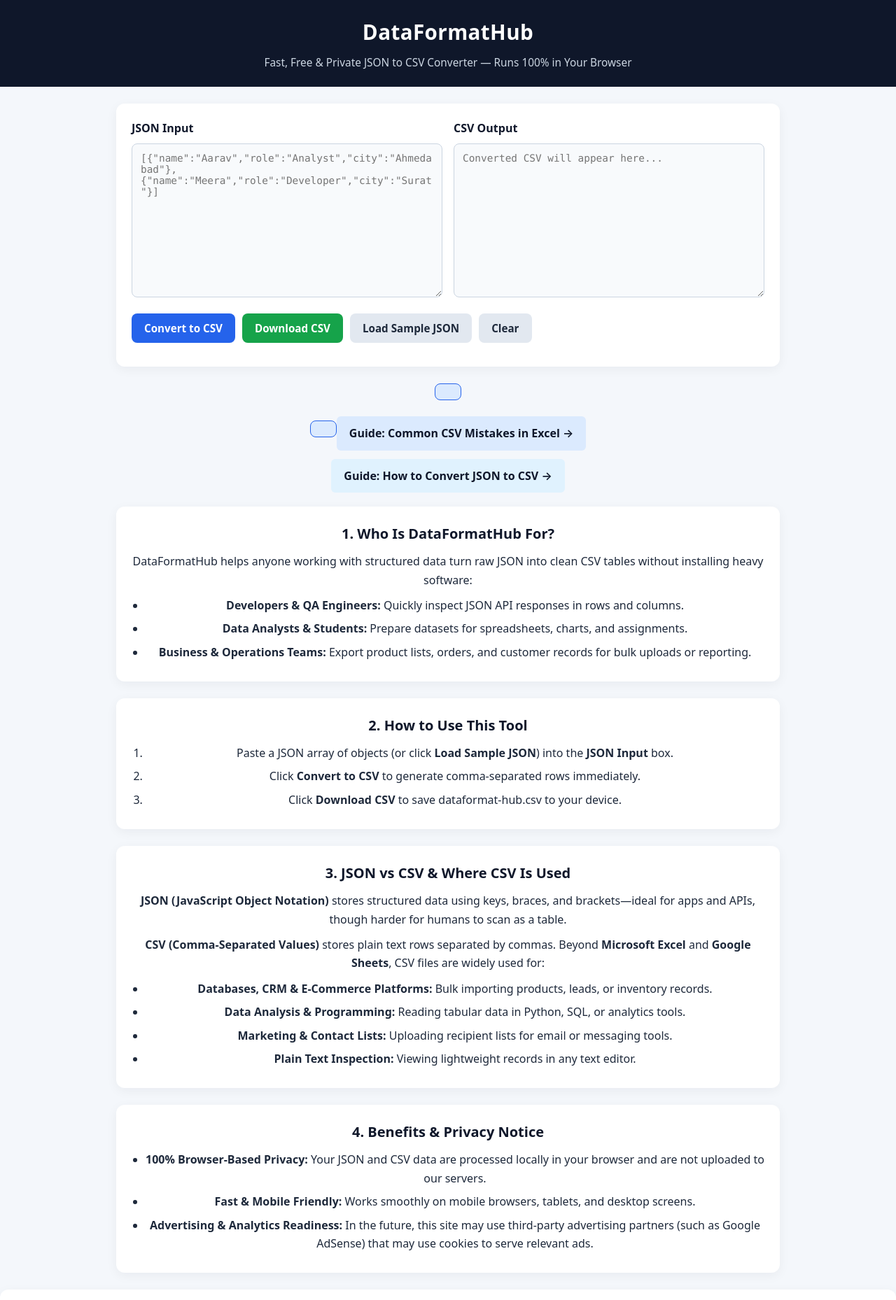
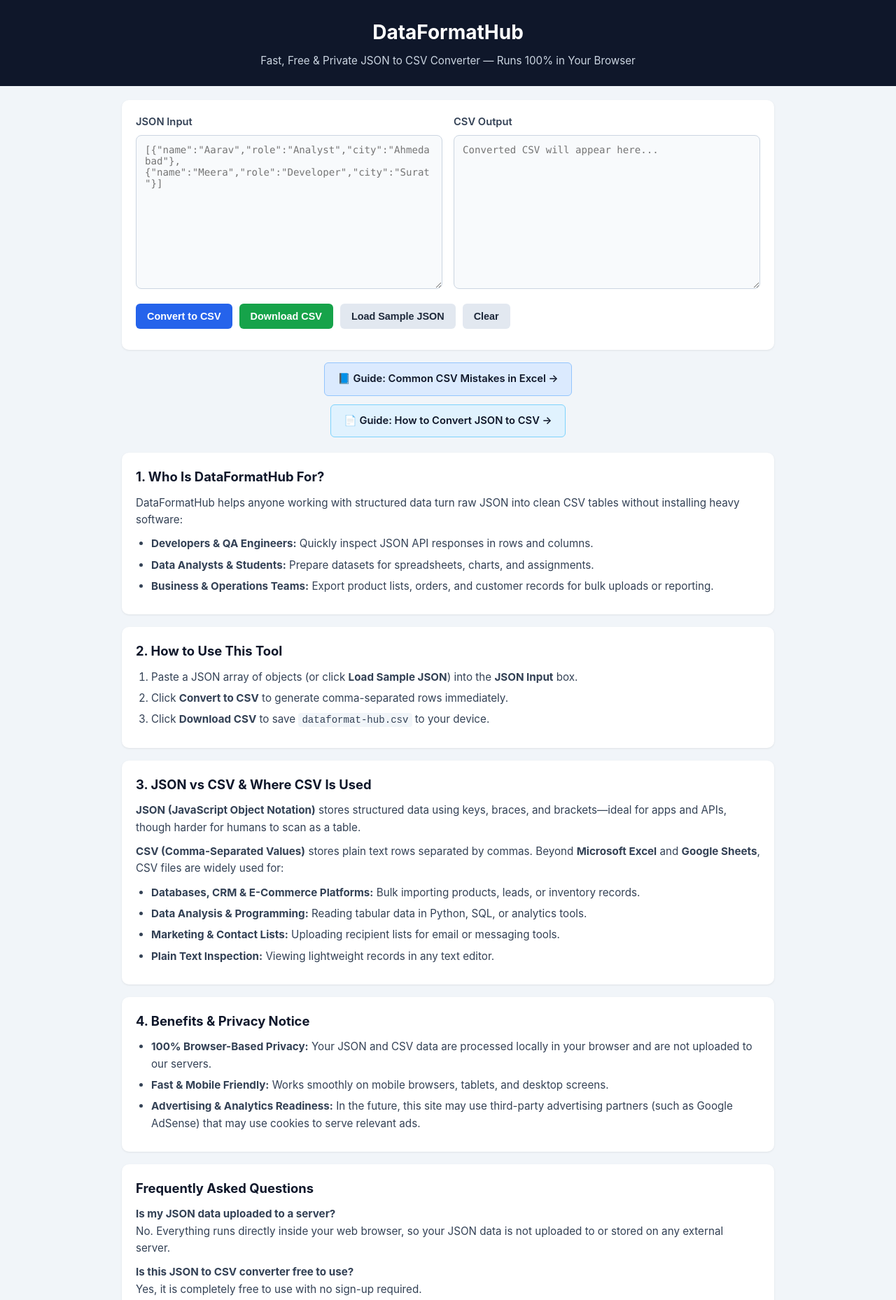
Before and after one commit to dataformathub/dataformathub, a plain HTML site: page index.html in a window 1280 px wide. Shown: the top 1858 px of the page at 70% size. Drawn offline with Linux system fonts and the light colour scheme.

Commit message:
Refactor index.html for improved UI and functionality
Updated meta description for clarity and improved styling in various sections, including adjustments to font sizes, padding, and layout. Added guide buttons for user assistance and enhanced error handling in JavaScript.

```diff
--- a/index.html
+++ b/index.html
@@ -4,158 +4,170 @@
   <meta charset="UTF-8" />
   <meta name="viewport" content="width=device-width, initial-scale=1.0" />
   <title>DataFormatHub — Free Online JSON to CSV Converter</title>
-  <meta name="description" content="Convert JSON data to CSV format instantly in your browser. Learn JSON vs CSV, where CSV is used beyond Excel, and convert data privately." />
+  <meta name="description" content="Convert JSON to CSV instantly in your browser. Fast, free, private JSON to CSV converter tool with sample data, instant download, and practical guides." />
   <style>
     * {
       box-sizing: border-box;
       margin: 0;
       padding: 0;
-      font-family: system-ui, -apple-system, BlinkMacSystemFont, "Segoe UI", Roboto, sans-serif;
     }
     body {
-      background: #f4f7fb;
+      font-family: -apple-system, BlinkMacSystemFont, "Segoe UI", Roboto, Oxygen, Ubuntu, Cantarell, sans-serif;
+      background-color: #f1f5f9;
       color: #1e293b;
-      line-height: 1.65;
+      line-height: 1.6;
     }
     header {
-      background: #0f172a;
+      background-color: #0f172a;
       color: #ffffff;
-      padding: 22px 16px;
       text-align: center;
+      padding: 24px 16px;
     }
     header h1 {
-      font-size: 1.85rem;
-      letter-spacing: 0.4px;
+      font-size: 1.75rem;
+      margin-bottom: 6px;
     }
     header p {
+      font-size: 0.95rem;
       color: #cbd5e1;
-      font-size: 0.96rem;
-      margin-top: 6px;
     }
     .container {
-      max-width: 980px;
-      margin: 24px auto;
-      padding: 0 16px;
+      max-width: 960px;
+      margin: 20px auto;
+      padding: 0 14px;
     }
     .tool-card, .info-section {
       background: #ffffff;
-      border-radius: 12px;
-      padding: 22px;
-      box-shadow: 0 4px 16px rgba(15, 23, 42, 0.05);
-      margin-bottom: 24px;
+      border-radius: 10px;
+      padding: 20px;
+      margin-bottom: 18px;
+      box-shadow: 0 1px 3px rgba(0, 0, 0, 0.08);
+      text-align: left;
     }
     .grid {
       display: grid;
-      grid-template-columns: 1fr;
+      grid-template-columns: 1fr 1fr;
       gap: 16px;
     }
-    @media (min-width: 768px) {
+    @media (max-width: 700px) {
       .grid {
-        grid-template-columns: 1fr 1fr;
+        grid-template-columns: 1fr;
       }
     }
     label {
       display: block;
       font-weight: 600;
-      margin-bottom: 8px;
-      color: #0f172a;
+      margin-bottom: 6px;
+      font-size: 0.92rem;
+      color: #334155;
     }
     textarea {
       width: 100%;
-      min-height: 220px;
+      height: 220px;
       padding: 12px;
       border: 1px solid #cbd5e1;
       border-radius: 8px;
       font-family: ui-monospace, SFMono-Regular, Menlo, Monaco, Consolas, monospace;
-      font-size: 0.9rem;
+      font-size: 0.88rem;
+      resize: vertical;
       background: #f8fafc;
       color: #0f172a;
-      resize: vertical;
+    }
+    textarea:focus {
+      outline: none;
+      border-color: #2563eb;
+      background: #ffffff;
     }
     .actions {
       display: flex;
       flex-wrap: wrap;
       gap: 10px;
-      margin-top: 16px;
+      margin-top: 14px;
     }
     button {
-      padding: 11px 18px;
+      padding: 10px 16px;
       border: none;
-      border-radius: 8px;
-      font-size: 0.95rem;
+      border-radius: 6px;
       font-weight: 600;
+      font-size: 0.9rem;
       cursor: pointer;
     }
     .btn-primary {
-      background: #2563eb;
+      background-color: #2563eb;
       color: #ffffff;
     }
     .btn-success {
-      background: #16a34a;
+      background-color: #16a34a;
       color: #ffffff;
     }
     .btn-secondary {
-      background: #e2e8f0;
+      background-color: #e2e8f0;
       color: #1e293b;
     }
     .status {
-      margin-top: 12px;
-      font-size: 0.92rem;
+      margin-top: 10px;
+      font-size: 0.9rem;
       font-weight: 500;
     }
-    .error {
-      color: #dc2626;
-    }
-    .ok {
+    .status.ok {
       color: #15803d;
     }
+    .status.error {
+      color: #b91c1c;
+    }
+    .guide-buttons {
+      display: flex;
+      flex-direction: column;
+      align-items: center;
+      gap: 12px;
+      margin: 16px 0 22px;
+    }
+    .guide-btn-1 {
+      display: inline-block;
+      padding: 11px 18px;
+      background: #dbeafe;
+      color: #0f172a;
+      border: 1px solid #93c5fd;
+      border-radius: 6px;
+      text-decoration: none;
+      font-weight: 600;
+      font-size: 0.92rem;
+    }
+    .guide-btn-2 {
+      display: inline-block;
+      padding: 11px 18px;
+      background: #e0f2fe;
+      color: #0f172a;
+      border: 1px solid #7dd3fc;
+      border-radius: 6px;
+      text-decoration: none;
+      font-weight: 600;
+      font-size: 0.92rem;
+    }
     .info-section h2 {
-      font-size: 1.25rem;
+      font-size: 1.15rem;
+      margin-bottom: 10px;
       color: #0f172a;
-      margin-bottom: 10px;
     }
     .info-section p {
       margin-bottom: 10px;
+      font-size: 0.95rem;
+      color: #334155;
     }
     .info-section ul, .info-section ol {
-      padding-left: 20px;
-      margin-top: 6px;
+      padding-left: 22px;
+      margin-bottom: 8px;
     }
     .info-section li {
-      margin-bottom: 7px;
+      margin-bottom: 6px;
+      font-size: 0.95rem;
+      color: #334155;
     }
-    .affiliate-box {
-      background: #eff6ff;
-      border: 1px solid #bfdbfe;
-      border-radius: 12px;
-      padding: 20px;
-      margin-bottom: 24px;
-    }
-    .affiliate-box h2 {
-      font-size: 1.2rem;
-      color: #1e3a8a;
-      margin-bottom: 8px;
-    }
-    .affiliate-links {
-      margin-top: 10px;
-      display: flex;
-      flex-wrap: wrap;
-      gap: 12px;
-    }
-    .affiliate-links a {
-      background: #ffffff;
-      color: #1d4ed8;
-      border: 1px solid #93c5fd;
-      padding: 8px 14px;
-      border-radius: 8px;
-      text-decoration: none;
-      font-weight: 600;
-      font-size: 0.9rem;
-    }
-    .disclosure {
-      font-size: 0.8rem;
-      color: #475569;
-      margin-top: 10px;
+    code {
+      background: #f1f5f9;
+      padding: 2px 5px;
+      border-radius: 4px;
+      font-size: 0.88rem;
     }
     footer {
       text-align: center;
@@ -193,15 +205,14 @@
       </div>
       <div id="statusMsg" class="status"></div>
     </section>
-     <div style="text-align: center; margin: 16px 0 20px;">
-  <a href="guide.html" style="display: inline-block; padding: 11px 18px; background: #dbeafe; color: #0f172a; border: 1.5px solid #2563eb; border-radius: 8px; text-decoration: none; font-weight: 800; font-size: 15px;">
-<div style="text-align: center; margin: 16px 0 12px;">
-  <a href="guide.html" style="display: inline-block; padding: 11px 18px; background: #dbeafe; color: #0f172a; border-radius: 6px; text-decoration: none; font-weight: 600;">Guide: Common CSV Mistakes in Excel →</a>
-</div>
-<div style="text-align: center; margin: 0 0 20px;">
-  <a href="json-to-csv-guide.html" style="display: inline-block; padding: 11px 18px; background: #e0f2fe; color: #0f172a; border-radius: 6px; text-decoration: none; font-weight: 600;">Guide: How to Convert JSON to CSV →</a>
-</div>
- <!-- Who Is This Site For -->
+
+    <!-- Guide Buttons -->
+    <div class="guide-buttons">
+      <a class="guide-btn-1" href="guide.html">📘 Guide: Common CSV Mistakes in Excel →</a>
+      <a class="guide-btn-2" href="json-to-csv-guide.html">📄 Guide: How to Convert JSON to CSV →</a>
+    </div>
+
+    <!-- Who Is This Site For -->
     <section class="info-section">
       <h2>1. Who Is DataFormatHub For?</h2>
       <p>DataFormatHub helps anyone working with structured data turn raw JSON into clean CSV tables without installing heavy software:</p>
@@ -221,7 +232,6 @@
         <li>Click <strong>Download CSV</strong> to save <code>dataformat-hub.csv</code> to your device.</li>
       </ol>
     </section>
-
 
     <!-- JSON vs CSV & Where CSV Is Used -->
     <section class="info-section">
@@ -246,19 +256,15 @@
       </ul>
     </section>
 
+    <!-- FAQ -->
+    <section class="info-section" id="faq">
+      <h2>Frequently Asked Questions</h2>
+      <p><strong>Is my JSON data uploaded to a server?</strong><br>No. Everything runs directly inside your web browser, so your JSON data is not uploaded to or stored on any external server.</p>
+      <p><strong>Is this JSON to CSV converter free to use?</strong><br>Yes, it is completely free to use with no sign-up required.</p>
+      <p><strong>How do I open the downloaded CSV file in Excel or Google Sheets?</strong><br>You can open the downloaded <code>.csv</code> file directly in Google Sheets or Excel. If columns or special characters look off, check our <a href="guide.html">Common CSV Mistakes in Excel</a> guide.</p>
+    </section>
+  </main>
 
-  </main>
-<section class="info-section" id="faq">
-  <h2>Frequently Asked Questions</h2>
-  <p><strong>Is my JSON data uploaded to a server?</strong><br>
-  No. Everything runs directly inside your web browser, so your JSON data is not uploaded to or stored on any external server.</p>
-
-  <p><strong>Is this JSON to CSV converter free to use?</strong><br>
-  Yes, it is completely free to use with no sign-up required.</p>
-
-  <p><strong>How do I open the downloaded CSV file in Excel or Google Sheets?</strong><br>
-  You can open the downloaded <code>.csv</code> file directly in Google Sheets or Excel. If columns or special characters look off, check our <a href="guide.html">Common CSV Mistakes in Excel</a> guide.</p>
-</section>
   <footer>
     <p>&copy; <span id="year"></span> DataFormatHub. All rights reserved.</p>
   </footer>
@@ -289,22 +295,22 @@
       if (!rows.length || typeof rows[0] !== "object" || rows[0] === null) {
         throw new Error("Please provide a JSON object or an array of objects.");
       }
-
       const headers = [];
       rows.forEach((row) => {
-        if (typeof row === "object" && row !== null) {
+        if (row && typeof row === "object" && !Array.isArray(row)) {
           Object.keys(row).forEach((key) => {
             if (!headers.includes(key)) headers.push(key);
           });
         }
       });
-
+      if (!headers.length) {
+        throw new Error("No valid key-value pairs found in JSON.");
+      }
       const lines = [headers.map(escapeCsvValue).join(",")];
       rows.forEach((row) => {
-        const line = headers.map((h) => escapeCsvValue(row[h])).join(",");
+        const line = headers.map((h) => escapeCsvValue(row ? row[h] : "")).join(",");
         lines.push(line);
       });
-
       return lines.join("\n");
     }
 
@@ -318,35 +324,38 @@
         const parsed = JSON.parse(raw);
         const csv = jsonToCsv(parsed);
         csvOutput.value = csv;
-        setStatus("Converted to CSV successfully!");
+        setStatus("Converted successfully!");
       } catch (err) {
-        csvOutput.value = "";
         setStatus("Invalid JSON: " + err.message, true);
       }
     });
 
     document.getElementById("downloadBtn").addEventListener("click", () => {
-      if (!csvOutput.value.trim()) {
-        setStatus("Convert JSON to CSV first before downloading.", true);
+      const csv = csvOutput.value;
+      if (!csv.trim()) {
+        setStatus("Nothing to download. Convert JSON to CSV first.", true);
         return;
       }
-      const blob = new Blob([csvOutput.value], { type: "text/csv;charset=utf-8;" });
+      const blob = new Blob([csv], { type: "text/csv;charset=utf-8;" });
       const url = URL.createObjectURL(blob);
       const a = document.createElement("a");
       a.href = url;
       a.download = "dataformat-hub.csv";
+      document.body.appendChild(a);
       a.click();
+      document.body.removeChild(a);
       URL.revokeObjectURL(url);
-      setStatus("CSV file downloaded!");
+      setStatus("Downloaded dataformat-hub.csv");
     });
 
     document.getElementById("sampleBtn").addEventListener("click", () => {
       const sample = [
-        { id: 1, name: "Rohan Patel", role: "Frontend Dev", country: "India" },
-        { id: 2, name: "Sara Khan", role: "Data Analyst", country: "India" },
-        { id: 3, name: "Liam Roy", role: "Product Lead", country: "USA" }
+        { name: "Aarav", role: "Analyst", city: "Ahmedabad" },
+        { name: "Meera", role: "Developer", city: "Surat" },
+        { name: "Kabir", role: "Manager", city: "Vadodara" }
       ];
       jsonInput.value = JSON.stringify(sample, null, 2);
+      csvOutput.value = "";
       setStatus("Sample JSON loaded. Click 'Convert to CSV'.");
     });
 
@@ -357,4 +366,4 @@
     });
   </script>
 </body>
-    </html>
+</html>
```
